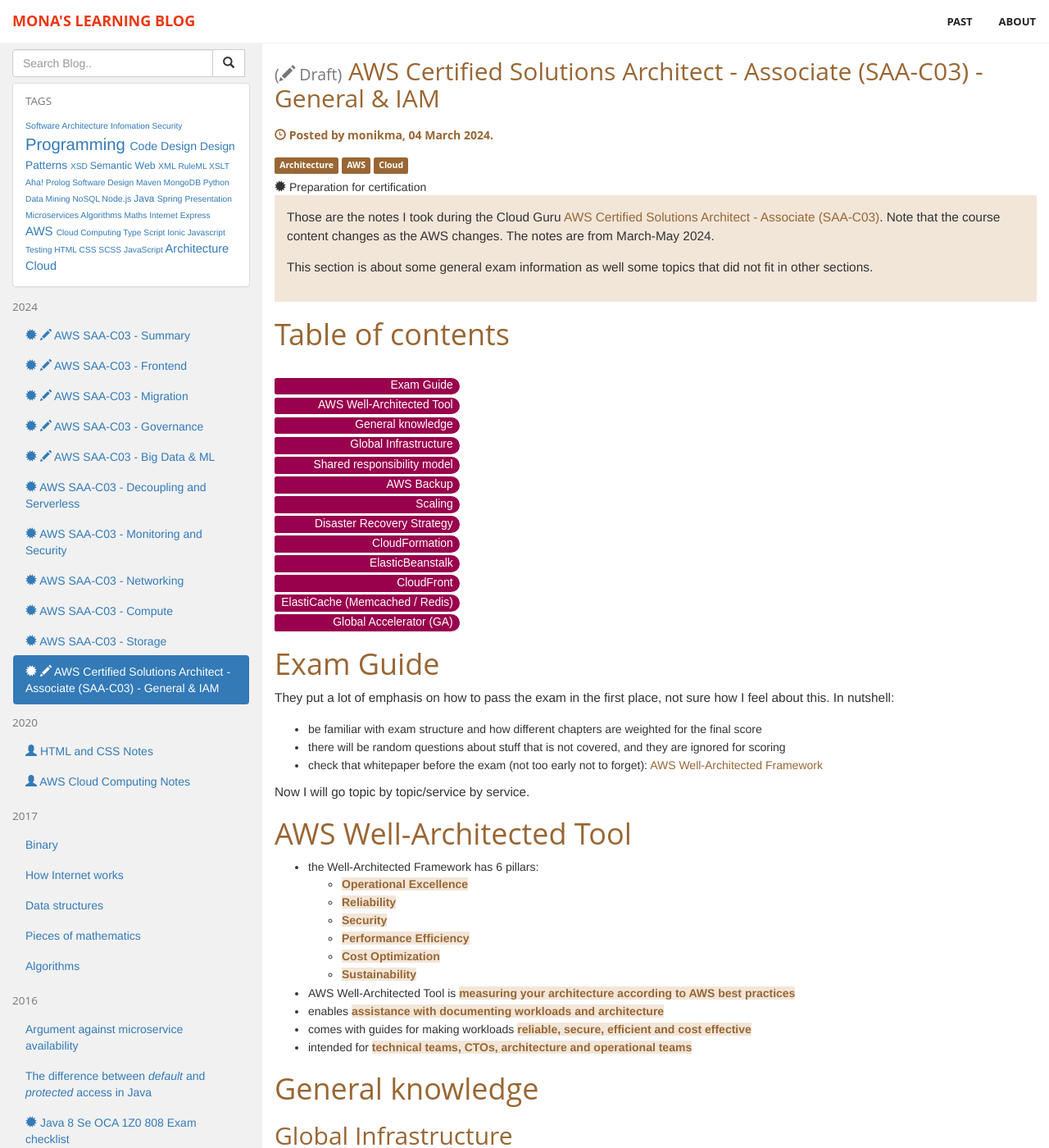
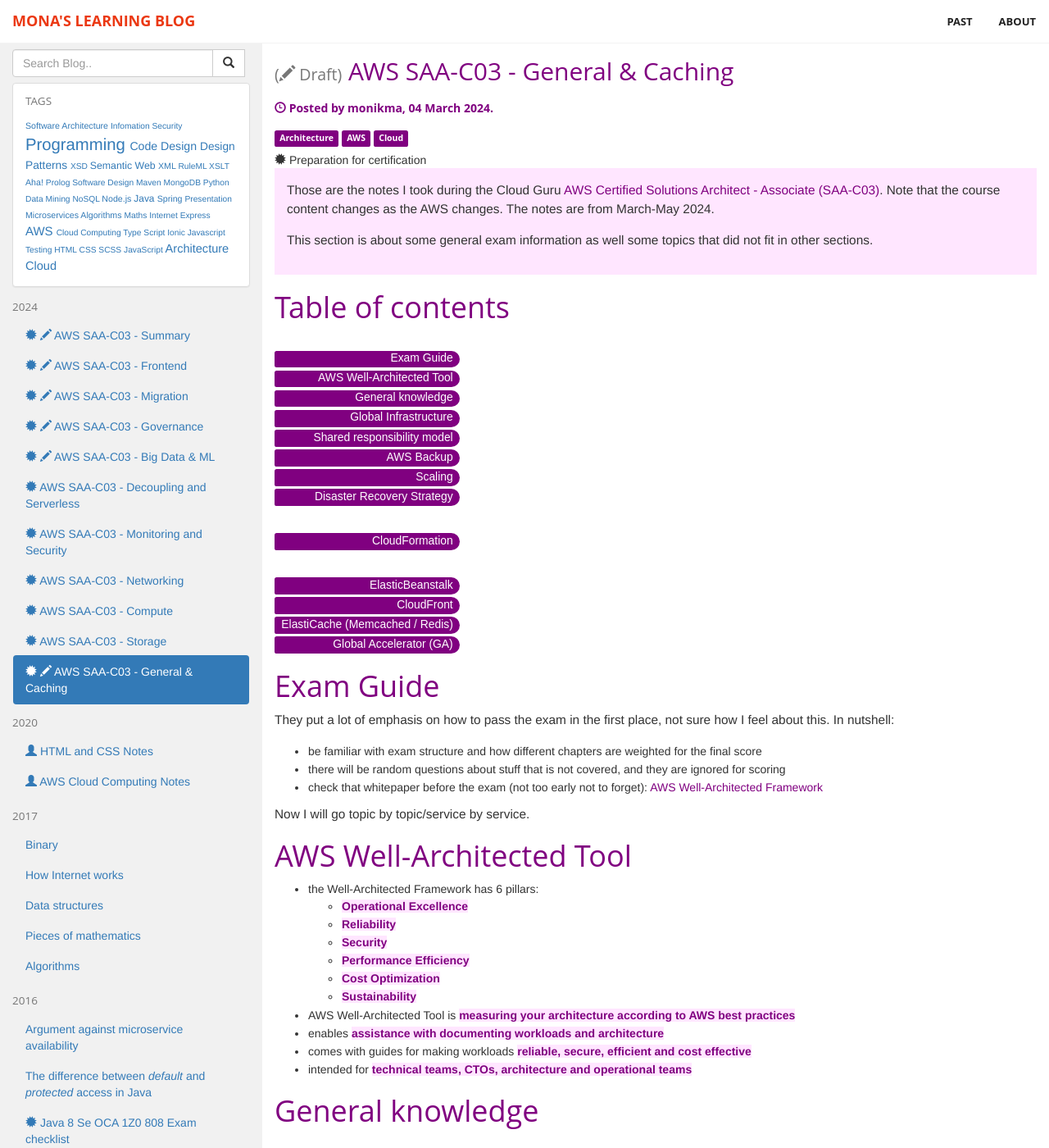
Before and after one commit to monikma/monikma.github.io, a Jekyll site: the page built from _posts/2024-03-04-aws-certified-solutions-archiect.md, in a window 1280 px wide and 1400 px high. Shown: the whole window at 82% size. Built offline with Jekyll 4.4.1, drawn with Linux system fonts in a browser that asks for light colours.

Commit message:
fix: small fixes

```diff
--- a/_posts/2024-03-04-aws-certified-solutions-archiect.md
+++ b/_posts/2024-03-04-aws-certified-solutions-archiect.md
@@ -1,6 +1,6 @@
 ---
 layout: post
-title: AWS Certified Solutions Architect - Associate (SAA-C03) - General & IAM
+title: AWS SAA-C03 - General & Caching
 date: '2024-03-04'
 author: monikma
 tags:
@@ -24,43 +24,43 @@
 
 <h1>Table of contents</h1>
 <div markdown="1">
-  <a href="#exam-guide" class="mindmap mindmap-new-section" style="--mindmap-color: #99004d; --mindmap-color-lighter: #ffe6f2;">
+  <a href="#exam-guide" class="mindmap mindmap-new-section" style="--mindmap-color: #800080; --mindmap-color-lighter: #ffe6ff;">
     `Exam Guide`
   </a>
-  <a href="#aws-well-architected-tool" class="mindmap" style="--mindmap-color: #99004d; --mindmap-color-lighter: #ffe6f2;">
+  <a href="#aws-well-architected-tool" class="mindmap" style="--mindmap-color: #800080; --mindmap-color-lighter: #ffe6ff;">
     `AWS Well-Architected Tool`
   </a>
-  <a href="#general-knowledge" class="mindmap" style="--mindmap-color: #99004d; --mindmap-color-lighter: #ffe6f2;">
+  <a href="#general-knowledge" class="mindmap" style="--mindmap-color: #800080; --mindmap-color-lighter: #ffe6ff;">
     `General knowledge`
   </a>
-  <a href="#global-infrastructure" class="mindmap" style="--mindmap-color: #99004d; --mindmap-color-lighter: #ffe6f2;">
+  <a href="#global-infrastructure" class="mindmap" style="--mindmap-color: #800080; --mindmap-color-lighter: #ffe6ff;">
     `Global Infrastructure`
   </a>
-  <a href="#shared-responsibility-model" class="mindmap" style="--mindmap-color: #99004d; --mindmap-color-lighter: #ffe6f2;">
+  <a href="#shared-responsibility-model" class="mindmap" style="--mindmap-color: #800080; --mindmap-color-lighter: #ffe6ff;">
     `Shared responsibility model`
   </a>
-  <a href="#aws-backup" class="mindmap" style="--mindmap-color: #99004d; --mindmap-color-lighter: #ffe6f2;">
+  <a href="#aws-backup" class="mindmap" style="--mindmap-color: #800080; --mindmap-color-lighter: #ffe6ff;">
     `AWS Backup`
   </a>
-  <a href="#scaling" class="mindmap" style="--mindmap-color: #99004d; --mindmap-color-lighter: #ffe6f2;">
+  <a href="#scaling" class="mindmap" style="--mindmap-color: #800080; --mindmap-color-lighter: #ffe6ff;">
     `Scaling`
   </a>
-  <a href="#disaster-recovery-strategy" class="mindmap" style="--mindmap-color: #99004d; --mindmap-color-lighter: #ffe6f2;">
+  <a href="#disaster-recovery-strategy" class="mindmap" style="--mindmap-color: #800080; --mindmap-color-lighter: #ffe6ff;">
     `Disaster Recovery Strategy`
   </a>
-  <a href="#cloudformation" class="mindmap" style="--mindmap-color: #99004d; --mindmap-color-lighter: #ffe6f2;">
+  <a href="#cloudformation" class="mindmap mindmap-new-section" style="--mindmap-color: #800080; --mindmap-color-lighter: #ffe6ff;">
     `CloudFormation`
   </a>
-  <a href="#elasticbeanstalk" class="mindmap" style="--mindmap-color: #99004d; --mindmap-color-lighter: #ffe6f2;">
+  <a href="#elasticbeanstalk" class="mindmap mindmap-new-section" style="--mindmap-color: #800080; --mindmap-color-lighter: #ffe6ff;">
     `ElasticBeanstalk`
   </a>
-  <a href="#cloudfront" class="mindmap" style="--mindmap-color: #99004d; --mindmap-color-lighter: #ffe6f2;">
+  <a href="#cloudfront" class="mindmap" style="--mindmap-color: #800080; --mindmap-color-lighter: #ffe6ff;">
     `CloudFront`
   </a>
-  <a href="#elasticache-memcached-redis" class="mindmap" style="--mindmap-color: #99004d; --mindmap-color-lighter: #ffe6f2;">
+  <a href="#elasticache-memcached-redis" class="mindmap" style="--mindmap-color: #800080; --mindmap-color-lighter: #ffe6ff;">
     `ElastiCache (Memcached / Redis)`
   </a>
-  <a href="#global-accelerator-ga" class="mindmap" style="--mindmap-color: #99004d; --mindmap-color-lighter: #ffe6f2;">
+  <a href="#global-accelerator-ga" class="mindmap" style="--mindmap-color: #800080; --mindmap-color-lighter: #ffe6ff;">
     `Global Accelerator (GA)`
   </a>
 </div>
```
Also changed, not shown: other parts of _posts/2024-03-04-aws-certified-solutions-archiect.md (+2 -2 lines), _posts/2024-05-28-aws-certified-solutions-architect-summary.md (+4 -5 lines), 1 other file.
